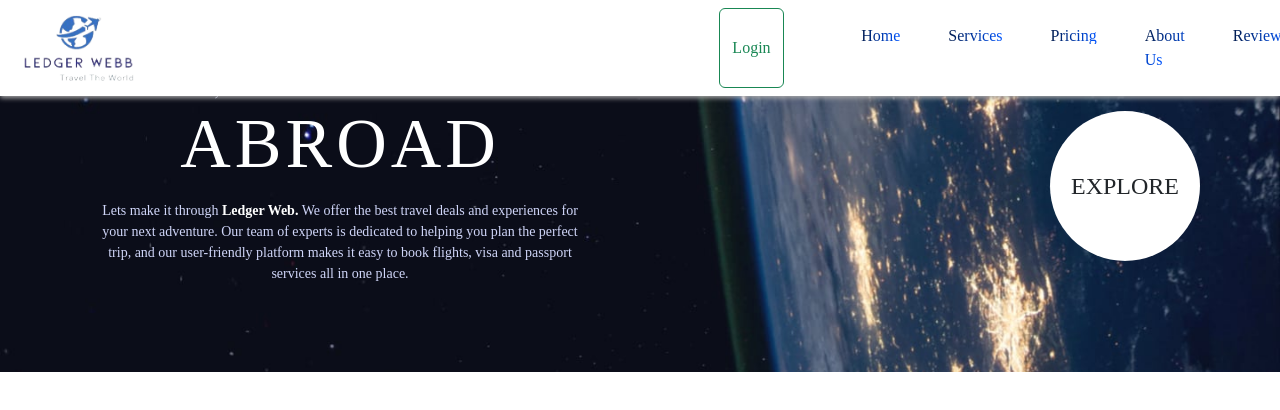
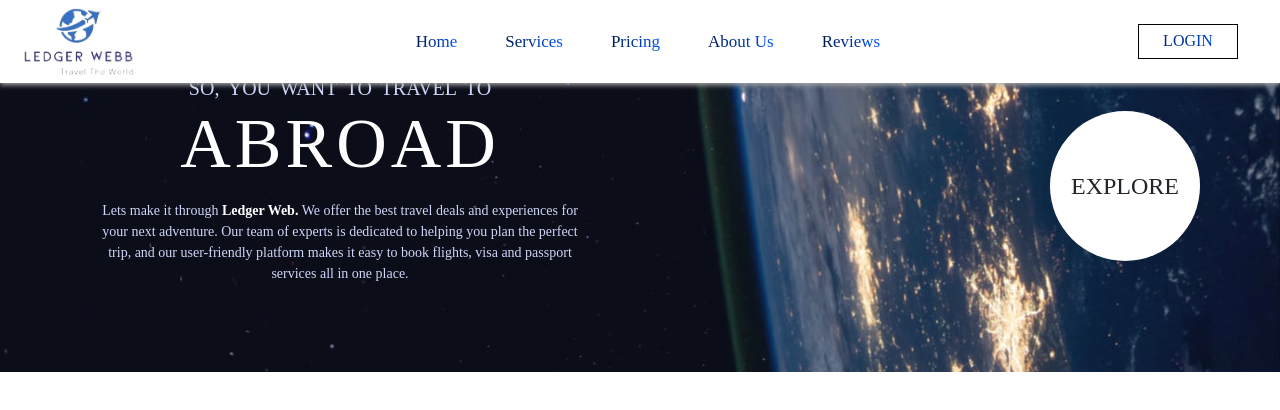
Before and after one commit to Fajarudheen-PA/ledgerWeb-travels-React, a React (Create React App) app: page / in a window 1280 px wide. Shown: the top 410 px of the page. Built offline with nearby package versions, Linux system fonts and the light colour scheme.

Commit message:
Navbar updated with latest changes

```diff
--- a/src/components/NavBar/NavBar.js
+++ b/src/components/NavBar/NavBar.js
@@ -15,14 +15,7 @@ function NavBar() {
             </Link>
 
             {/* navbar toggler for mobile */}
-            <div className='ledger-navbar__nav-toggle-grp'>
-              <button className="btn btn-outline-success">Login</button>
-              <button className="navbar-toggler" type="button" data-bs-toggle="collapse" data-bs-target="#ledgerHeader" aria-controls="ledgerHeader" aria-expanded="false" aria-label="Toggle navigation">
-                <span className="navbar-toggler-icon"></span>
-              </button>
-
               <div className="collapse navbar-collapse" id="ledgerHeader">
-                <div className="ledger-navbar__overlay"></div>
                 <ul className="navbar-nav">
                   <li class="ledger-navbar__nav-item">
                     <Link to='/' className='ledger-navbar__nav-link' aria-current="page">Home</Link>
@@ -41,8 +34,15 @@ function NavBar() {
                   </li>
                 </ul>
               </div>
-            </div>
-            {/* <button className="btn">Login</button> */}
+              <div className='ledger-navbar__right-sec'>
+                <div className='ledger-navbar__btn'>
+                  <Link to='/' className='ledger-navbar__btn-link'>Login</Link>
+                </div>
+
+                <button className="navbar-toggler" type="button" data-bs-toggle="collapse" data-bs-target="#ledgerHeader" aria-controls="ledgerHeader" aria-expanded="false" aria-label="Toggle navigation">
+                  <span className="navbar-toggler-icon"></span>
+                </button>
+             </div>
           </div>
         </nav>
       </div>
--- a/src/components/NavBar/NavBar.scss
+++ b/src/components/NavBar/NavBar.scss
@@ -29,9 +29,42 @@
             box-shadow: none;
         }
     }
-    &__nav-toggle-grp{
+    &__right-sec{
         display: flex;
-        gap: 10%;
+        position: fixed;
+        top: 4%;
+        right: 4%;
+        // transform: translate(-50%, -50%);
+        justify-content: center;
+        align-items: center;
+    }
+    &__btn{
+        display: flex;
+        -webkit-box-align: center;
+        -ms-flex-align: center;
+        align-items: center;
+        min-width: 100px;
+        margin-right: 18px;
+        background: $color-white;
+    }
+    &__btn-link{
+        display: flex;
+        align-items: center;
+        // background: $color-white;
+        background: linear-gradient(90deg,#001a4d,#0055ff);
+        background-clip: text;
+        color: transparent;
+        border: 1px solid $color-black;
+        padding: 0 6px;
+        width: 100%;
+        height: 35px;
+        justify-content: center;
+        text-transform: uppercase;
+        text-align: center;
+        text-decoration: none;
+        &:hover{
+            scale: 1.1;
+        }
     }
     &__nav-item{
         margin: $spacer-3 $spacer-4;
@@ -44,7 +77,7 @@
         background-clip: text;
         color: transparent;
         // color: $color-black;
-        font-size: $spacer-3;
+        font-size: 17px;
         font-weight: $font-medium;
         &:hover{
             color: $color-blue-2;
@@ -55,9 +88,6 @@
         }
 
     }
-    &__overlay{
-        display: none;
-    }
     &__gradient{
         fill: $color-blue-2;
     }
@@ -65,23 +95,9 @@
 
 @include tablet{
     .ledger-navbar{
-        padding: $spacer-2 0;
-        // position: fixed;
-        &__overlay{
-            display: block;
-            position: fixed;
-            top: 100px;
-            left: 0;
-            width: 100%;
-            height: 100vh;
-            background-color: rgb(0,0,0,0.6);
-            transition: 0.3s all;
-            z-index: 0;
-        }
         .navbar-collapse{
             .navbar-nav{
                 position: fixed;
-                top: 100px;
                 left: 0;
                 background-color: $color-white;
                 width: 100%;
@@ -107,17 +123,16 @@
         }
         .navbar-nav li{
             &:hover{
-                // background: linear-gradient(90deg,$color-white, $color-grey-2, $color-white);
                 transform: translateX(3px);
             }
         }
     }
 }
-@keyframes navbar-slider{
-    0%{
-        transform: translateY(-100%);
-    }
-    100%{
-        transform: translateY(0);
+
+@include desktop{
+    .ledger-navbar{
+        &__right-sec{
+            position: unset;
+        }
     }
 }
```
